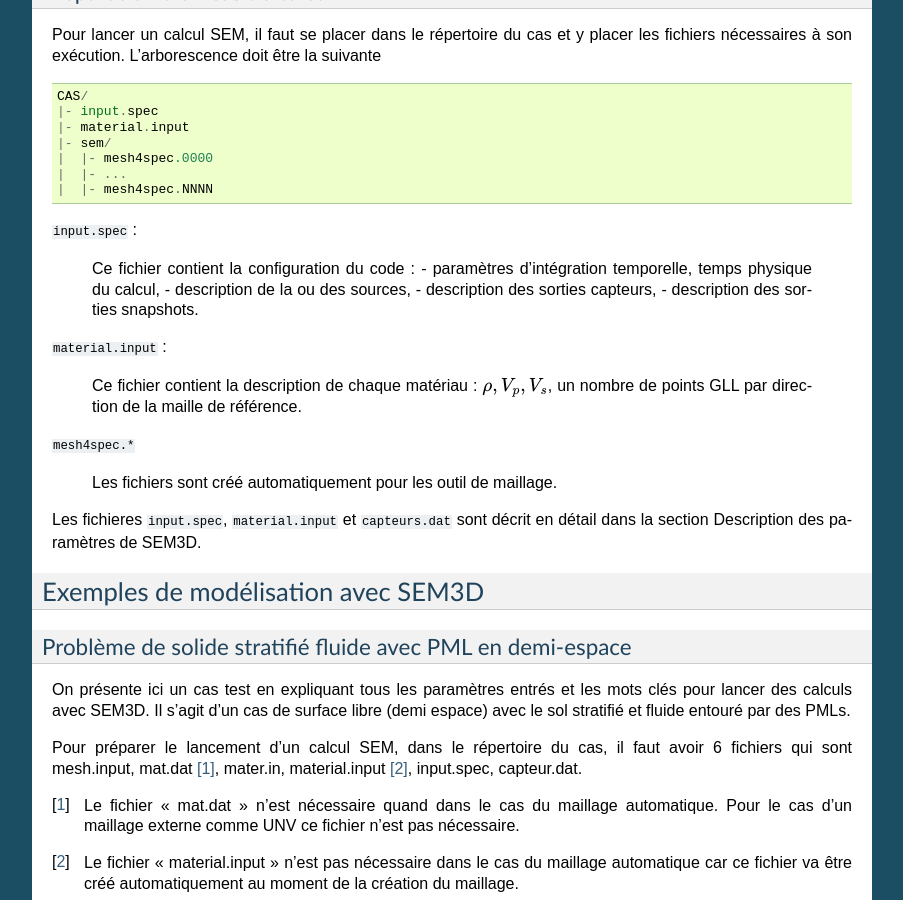
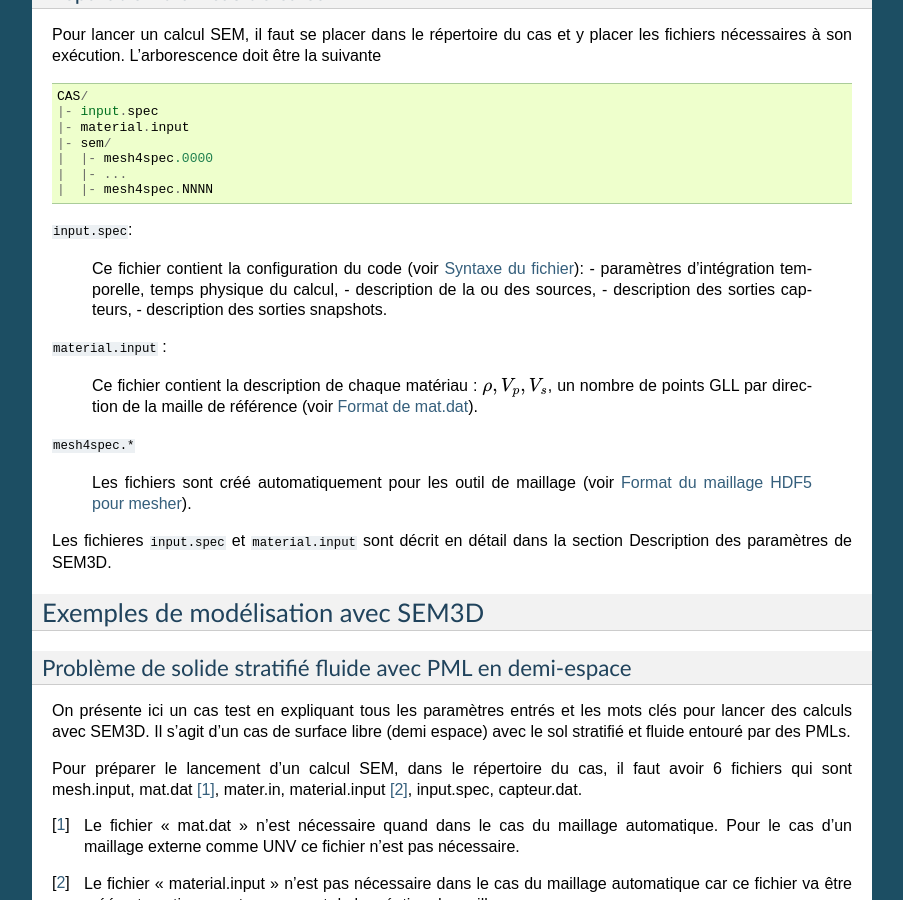
Before and after one commit to sem3d/SEM, a Sphinx documentation site: the page built from DOC/source/tutoriel.rst, in a window 1280 px wide and 900 px high, scrolled down 7704 px. Shown: the whole window, without its empty margins (198-1101 px from the left). Built offline with Sphinx 7.4.7, drawn with Linux system fonts in a browser that asks for light colours; formulas are drawn with MathJax 3.

Commit message:
Modif sur la doc

```diff
--- a/DOC/source/format_input.rst
+++ b/DOC/source/format_input.rst
@@ -4,6 +4,7 @@
 Format de input.spec
 ====================
 
+.. _input.spec:
 
 Syntaxe du fichier
 ==================
--- a/DOC/source/format_mesher.rst
+++ b/DOC/source/format_mesher.rst
@@ -4,6 +4,7 @@
 Format des fichiers matériau
 ============================
 
+.. _material.input:
 
 Format de mat.dat
 =================
--- a/DOC/source/tutoriel.rst
+++ b/DOC/source/tutoriel.rst
@@ -417,9 +417,9 @@
   |  |- ...
   |  |- mesh4spec.NNNN
 
-``input.spec`` :
+``input.spec``:
 
-  Ce fichier contient la configuration du code :
+  Ce fichier contient la configuration du code (voir :ref:`input.spec`):
   - paramètres d'intégration temporelle, temps physique du calcul,
   - description de la ou des sources,
   - description des sorties capteurs,
@@ -428,13 +428,13 @@
 ``material.input`` :
 
   Ce fichier contient la description de chaque matériau : :math:`\rho, V_p, V_s`, un nombre
-  de points GLL par direction de la maille de référence.
+  de points GLL par direction de la maille de référence (voir :ref:`material.input`).
 
 ``mesh4spec.*``
 
-  Les fichiers sont créé automatiquement pour les outil de maillage.
+  Les fichiers sont créé automatiquement pour les outil de maillage (voir :ref:`Format HDF5`).
 
-Les fichieres ``input.spec``, ``material.input`` et ``capteurs.dat`` sont décrit en détail dans la section
+Les fichieres ``input.spec`` et ``material.input`` sont décrit en détail dans la section
 _`Description des paramètres de SEM3D`.
 
 
```
